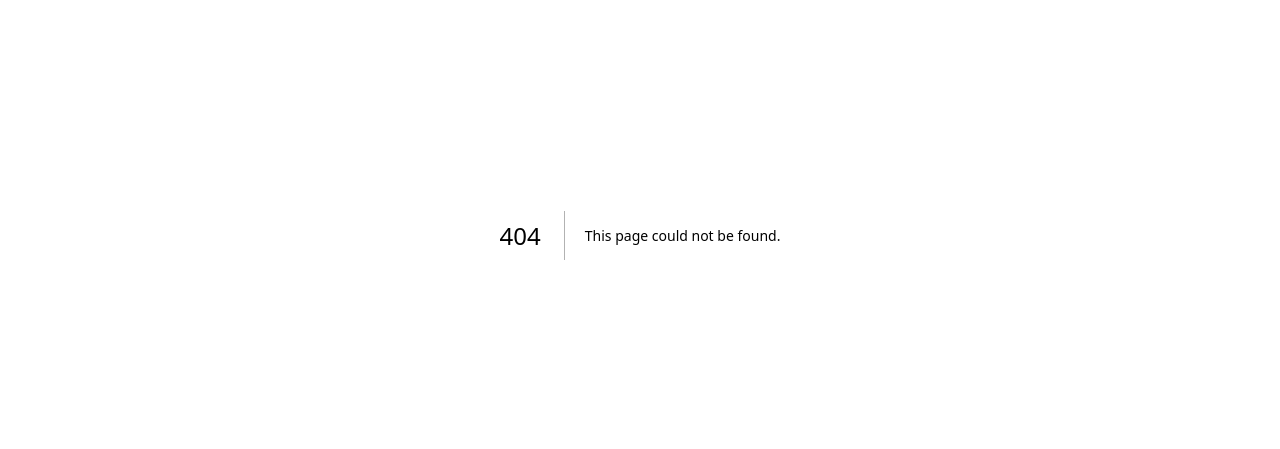
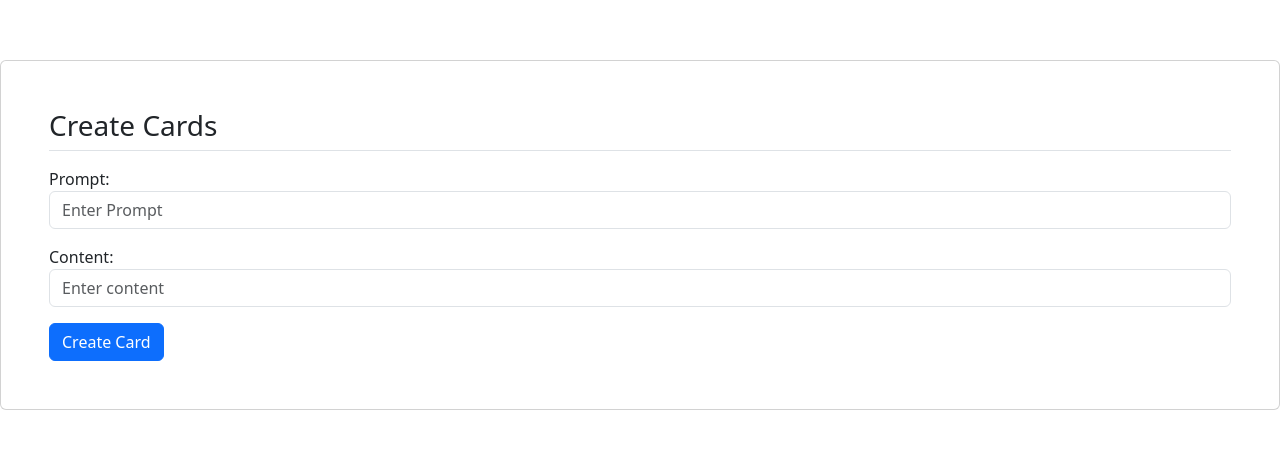
Before and after one commit to irao12/study-stacks, a Next.js app in the folder client/: page /createcards in a window 1280 px wide. Before the commit this address had no page. Shown: the part 165-614 px from the top of the page. Built offline with nearby package versions, Linux system fonts and the light colour scheme.

Commit message:
rename createsets to create cards

```diff
--- /dev/null
+++ b/client/src/app/createcards/api/route.js
@@ -0,0 +1,33 @@
+const apiUrl = process.env.API_URL;
+
+const generateResponse = (message) => {
+	return JSON.stringify({ message: message });
+};
+
+export async function POST(request) {
+	const body = await request.json();
+	const credentials = JSON.stringify(body);
+
+	const res = await fetch(`${apiUrl}/api/sets/createcards`, {
+		method: "POST",
+		// mode: "cors", // no-cors, *cors, same-origin
+		headers: {
+			"Content-Type": "application/json",
+		},
+		body: credentials,
+	});
+	const resJson = await res.json();
+
+	if (!res.ok) {
+		const response = { message: resJson.message };
+		return new Response(JSON.stringify(response), {
+			status: 404,
+		});
+	}
+
+	const setCookie = res.headers.get("set-cookie");
+	return new Response(generateResponse("set successfully created"), {
+		status: 200,
+		headers: { "Set-Cookie": `${setCookie}` },
+	});
+}
--- /dev/null
+++ b/client/src/app/createcards/components/CreateCards.js
@@ -0,0 +1,86 @@
+"use client";
+
+import { useState } from "react";
+import { useRouter } from "next/navigation";
+
+export default function CreateCards() {
+	const router = useRouter();
+	const [inputs, setInputs] = useState({
+		prompt: "",
+		content: "",
+	});
+
+	const [errorMessage, setErrorMessage] = useState("");
+
+	const handleInputChange = (e) => {
+		setInputs({
+			...inputs,
+			[e.target.name]: e.target.value,
+		});
+	};
+
+	const onSubmit = async (e) => {
+		e.preventDefault();
+		if (
+			inputs.prompt.trim() === "" ||
+			inputs.content.trim() === ""
+		)
+			setErrorMessage("Please enter a prompt and content!");
+		const res = await fetch("/createcards/api", {
+			method: "POST",
+			mode: "cors", // no-cors, *cors, same-origin
+			headers: {
+				"Content-Type": "application/json",
+			},
+			body: JSON.stringify(inputs),
+		});
+		if (!res.ok) {
+			const resJson = await res.json();
+			setErrorMessage(resJson.message);
+		}
+		if (res.ok) {
+			router.push("/createcards");
+		}
+	};
+
+	return (
+		<div className={`w-100 card p-5`}>
+		<h3 className="mb-2 pb-2 mb-3 border-bottom">Create Cards</h3>
+		<form className="w-100 m-auto" onSubmit={onSubmit}>
+			<div className="form-group mb-3">
+				<label htmlFor="prompt-input">Prompt:</label>
+				<input
+					type="text"
+					name="prompt"
+					className="form-control"
+					id="prompt-input"
+					value={inputs.prompt}
+					required
+					onChange={handleInputChange}
+					placeholder="Enter Prompt"
+				/>
+			</div>
+			<div className="form-group mb-3">
+				<label htmlFor="content-input">Content:</label>
+				<input
+					type="text"
+					name="content"
+					className="form-control"
+					id="content-input"
+					value={inputs.content}
+					required
+					onChange={handleInputChange}
+					placeholder="Enter content"
+				/>
+			</div>
+			{errorMessage !== "" && (
+				<div className="alert alert-danger">{errorMessage}</div>
+			)}
+
+			<button type="submit" className="btn btn-primary">
+				Create Card
+			</button>
+		</form>
+		</div>
+	);
+}
--- /dev/null
+++ b/client/src/app/createcards/page.js
@@ -0,0 +1,13 @@
+import CreateCards from "./components/CreateCards";
+
+export default function Index() {
+	return (
+		<main id="create-sets-page">
+			<div
+				className={`w-100 h-100 d-flex justify-content-center align-items-center`}
+			>
+				<CreateCards />
+			</div>
+		</main>
+	);
+}
--- a/client/src/middleware.js
+++ b/client/src/middleware.js
@@ -1,7 +1,7 @@
 import Head from "next/head";
 import { NextResponse } from "next/server";
 
-const publicRoutes = ["/login", "/", "/signup", "/viewsets", "/createsets"];
+const publicRoutes = ["/login", "/", "/signup", "/viewsets", "/createcards"];
 
 // This function can be marked `async` if using `await` inside
 export async function middleware(request) {
@@ -38,7 +38,7 @@ export async function middleware(request) {
 		request.nextUrl.pathname == "/login" ||
 		request.nextUrl.pathname == "/signup" ||
 		request.nextUrl.pathname == "/viewsets" ||
-		request.nextUrl.pathname == "/createsets"
+		request.nextUrl.pathname == "/createcards"
 	)
 		return NextResponse.redirect(new URL("/", request.url));
 
@@ -51,5 +51,5 @@ export async function middleware(request) {
 
 // See "Matching Paths" below to learn more
 export const config = {
-	matcher: ["/", "/login", "/signup", '/viewsets', '/createsets'],
+	matcher: ["/", "/login", "/signup", '/viewsets', '/createcards'],
 };
```
Also changed, not shown: 1 other file (tests, documents, lock files or other folders).
